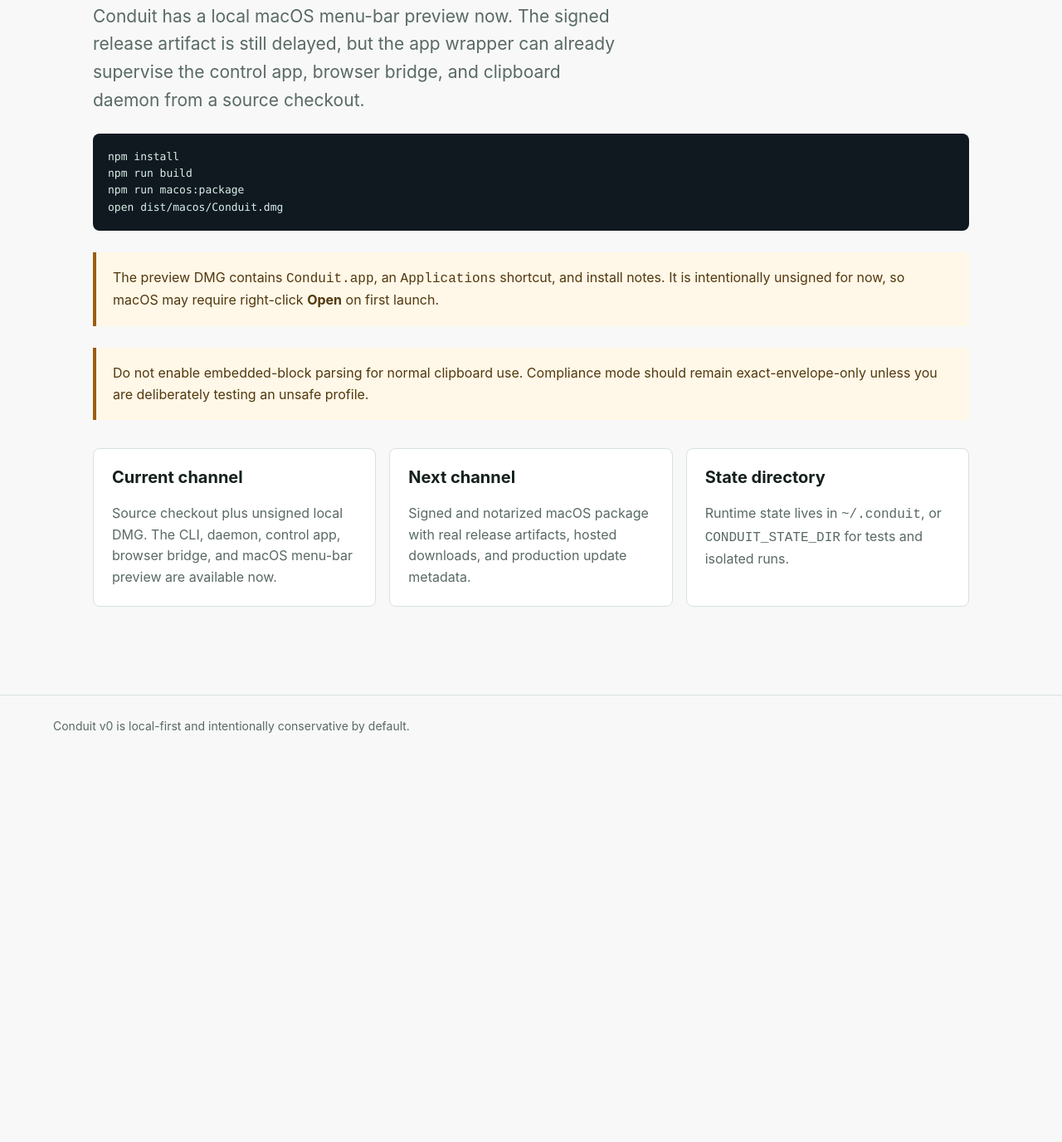
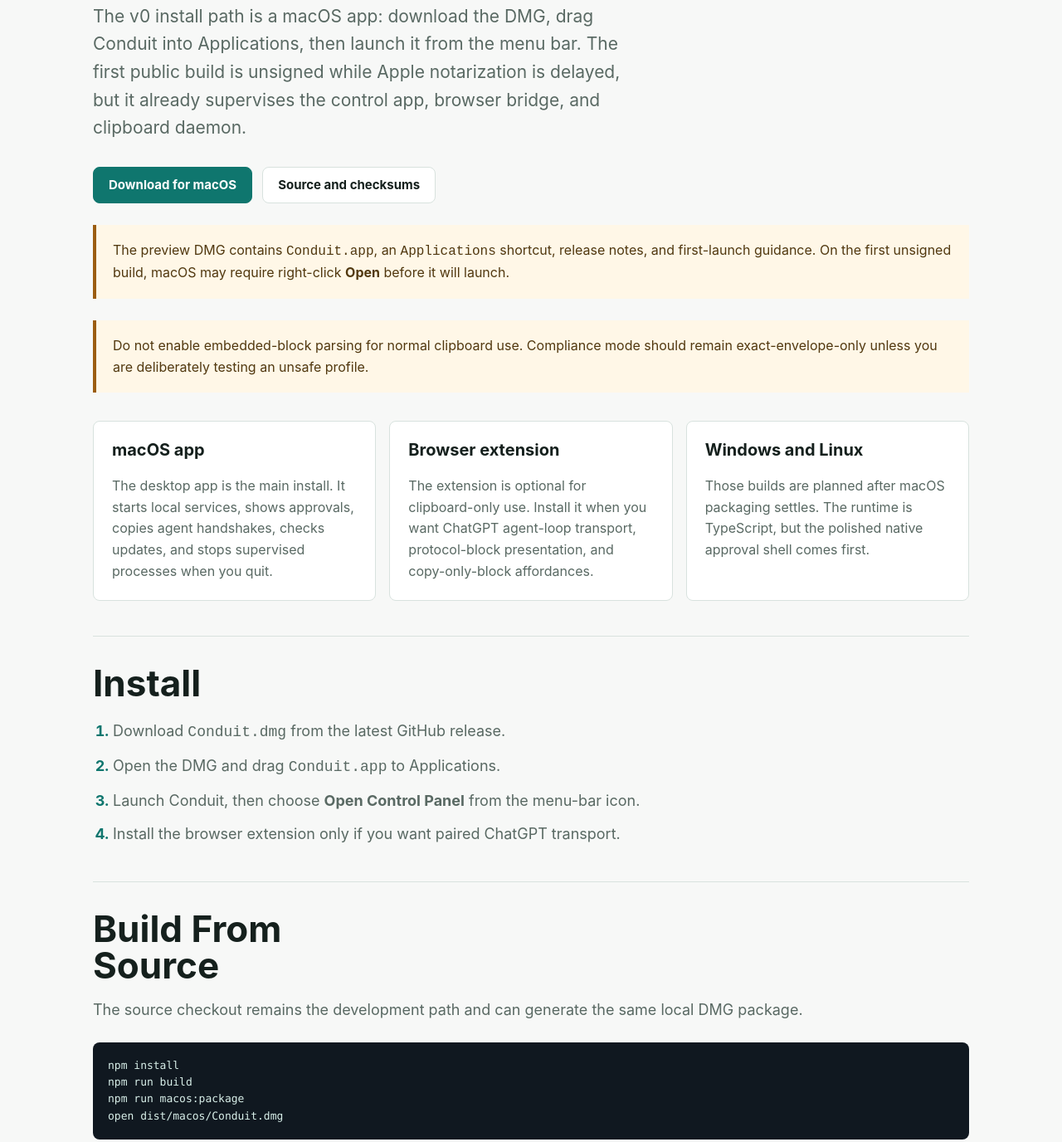
Before and after one commit to jon-vs-moloch/conduit, a browser extension: page website/download.html in a window 1280 px wide. Shown: the part 359-1735 px from the top of the page at 83% size. Before the commit the page ends 1270 px from the top, so only its background shows below. Drawn offline with Linux system fonts and the light colour scheme.

Commit message:
Polish download and release packaging

```diff
--- a/website/assets/site.css
+++ b/website/assets/site.css
@@ -221,6 +221,32 @@
   font-size: 16px;
 }
 
+.download-steps {
+  margin-top: 42px;
+  padding-top: 34px;
+  border-top: 1px solid var(--line);
+}
+
+.download-steps h2 {
+  font-size: clamp(28px, 4vw, 44px);
+}
+
+.download-steps ol {
+  display: grid;
+  gap: 12px;
+  max-width: 760px;
+  margin: 22px 0 0;
+  padding-left: 24px;
+  color: var(--muted);
+  font-size: 18px;
+  line-height: 1.6;
+}
+
+.download-steps li::marker {
+  color: var(--accent);
+  font-weight: 700;
+}
+
 .footer {
   padding: 28px clamp(20px, 5vw, 68px);
   color: var(--muted);
--- a/website/download.html
+++ b/website/download.html
@@ -19,30 +19,47 @@
   </header>
   <main class="page">
     <h1>Download Conduit</h1>
-    <p class="lead">Conduit has a local macOS menu-bar preview now. The signed release artifact is still delayed, but the app wrapper can already supervise the control app, browser bridge, and clipboard daemon from a source checkout.</p>
-    <pre class="code">npm install
-npm run build
-npm run macos:package
-open dist/macos/Conduit.dmg</pre>
+    <p class="lead">The v0 install path is a macOS app: download the DMG, drag Conduit into Applications, then launch it from the menu bar. The first public build is unsigned while Apple notarization is delayed, but it already supervises the control app, browser bridge, and clipboard daemon.</p>
+    <div class="actions">
+      <a class="button primary" href="https://github.com/jon-vs-moloch/conduit/releases">Download for macOS</a>
+      <a class="button" href="https://github.com/jon-vs-moloch/conduit">Source and checksums</a>
+    </div>
     <div class="callout">
-      <p>The preview DMG contains <code>Conduit.app</code>, an <code>Applications</code> shortcut, and install notes. It is intentionally unsigned for now, so macOS may require right-click <strong>Open</strong> on first launch.</p>
+      <p>The preview DMG contains <code>Conduit.app</code>, an <code>Applications</code> shortcut, release notes, and first-launch guidance. On the first unsigned build, macOS may require right-click <strong>Open</strong> before it will launch.</p>
     </div>
     <div class="callout">
       <p>Do not enable embedded-block parsing for normal clipboard use. Compliance mode should remain exact-envelope-only unless you are deliberately testing an unsafe profile.</p>
     </div>
     <section class="grid" aria-label="Download status">
       <article class="card">
-        <h3>Current channel</h3>
-        <p>Source checkout plus unsigned local DMG. The CLI, daemon, control app, browser bridge, and macOS menu-bar preview are available now.</p>
+        <h3>macOS app</h3>
+        <p>The desktop app is the main install. It starts local services, shows approvals, copies agent handshakes, checks updates, and stops supervised processes when you quit.</p>
       </article>
       <article class="card">
-        <h3>Next channel</h3>
-        <p>Signed and notarized macOS package with real release artifacts, hosted downloads, and production update metadata.</p>
+        <h3>Browser extension</h3>
+        <p>The extension is optional for clipboard-only use. Install it when you want ChatGPT agent-loop transport, protocol-block presentation, and copy-only-block affordances.</p>
       </article>
       <article class="card">
-        <h3>State directory</h3>
-        <p>Runtime state lives in <code>~/.conduit</code>, or <code>CONDUIT_STATE_DIR</code> for tests and isolated runs.</p>
+        <h3>Windows and Linux</h3>
+        <p>Those builds are planned after macOS packaging settles. The runtime is TypeScript, but the polished native approval shell comes first.</p>
       </article>
+    </section>
+    <section class="download-steps" aria-label="Install steps">
+      <h2>Install</h2>
+      <ol>
+        <li>Download <code>Conduit.dmg</code> from the latest GitHub release.</li>
+        <li>Open the DMG and drag <code>Conduit.app</code> to Applications.</li>
+        <li>Launch Conduit, then choose <strong>Open Control Panel</strong> from the menu-bar icon.</li>
+        <li>Install the browser extension only if you want paired ChatGPT transport.</li>
+      </ol>
+    </section>
+    <section class="download-steps" aria-label="Build from source">
+      <h2>Build From Source</h2>
+      <p>The source checkout remains the development path and can generate the same local DMG package.</p>
+      <pre class="code">npm install
+npm run build
+npm run macos:package
+open dist/macos/Conduit.dmg</pre>
     </section>
   </main>
   <footer class="footer">Conduit v0 is local-first and intentionally conservative by default.</footer>
--- a/website/releases/conduit-appcast.json
+++ b/website/releases/conduit-appcast.json
@@ -7,8 +7,9 @@
   "artifacts": [
     {
       "platform": "macos-universal",
-      "url": "https://example.invalid/conduit/releases/0.0.1/Conduit.dmg",
-      "sha256": "local-preview-placeholder",
+      "url": "https://github.com/jon-vs-moloch/conduit/releases/download/v0.0.1/Conduit.dmg",
+      "sha256": "local-preview-sha256-published-with-release",
+      "sizeBytes": 0,
       "signature": null
     }
   ]
```
Also changed, not shown: NEXT_STEPS.md (+7 -5 lines), tests/macos/menu-bar-package.test.ts (+7 -1 lines), tests/website/web-presence.test.ts (+10 -0 lines), README.md, 1 other file.
